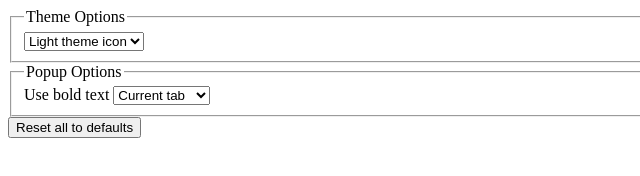
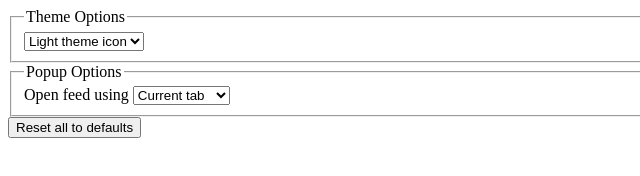
Before and after one commit to shgysk8zer0/awesome-rss, a browser extension: page options.html in a window 1280 px wide. Shown: the full height of the page, 0-640 px from the left. Drawn offline with Linux system fonts and the light colour scheme.

Commit message:
Correct label for opening feeds option

```diff
--- a/options.html
+++ b/options.html
@@ -19,7 +19,7 @@
 			</fieldset>
 			<fieldset>
 				<legend>Popup Options</legend>
-				<label for="openFeed">Use bold text</label>
+				<label for="openFeed">Open feed using</label>
 				<select name="openFeed" id="openFeed" required="">
 					<option value="current">Current tab</option>
 					<option value="tab">New tab</option>
```
